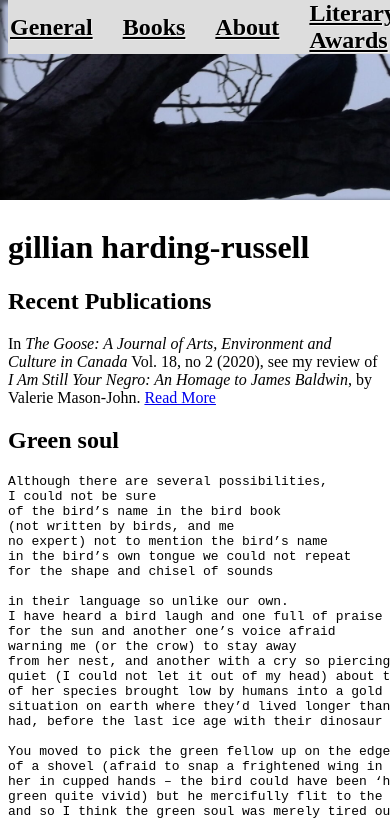
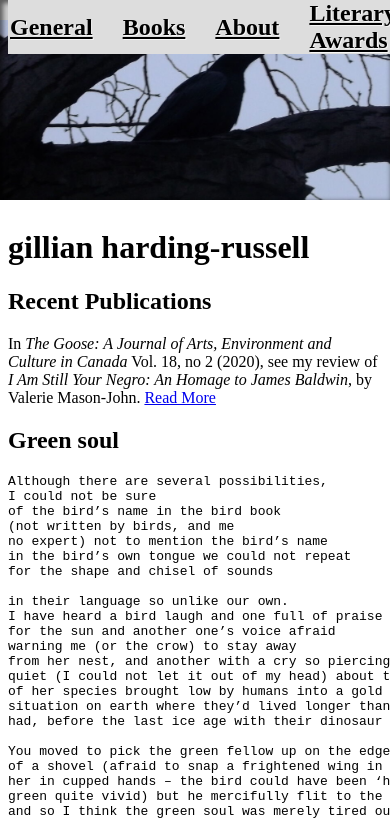
Before and after one commit to LaurieHarding-Russell/GillianHarding-Russell.com, an Angular app: page / in a window 390 px wide. Shown: the top 834 px of the page. Built offline with nearby package versions, Linux system fonts and the light colour scheme.

Commit message:
Made it slightly more friendly for mobile users.

```diff
--- a/src/app/general/general.css
+++ b/src/app/general/general.css
@@ -14,15 +14,14 @@ header {
     top: 0;
     left: 0;
     margin: 0;
-    min-width: 500px;
-    width: 100%;
+    width: 100vw;
     height: 200px;
     background-image: url("/assets/bannerImage.JPG");
     background-color: #cccccc;
     background-position: left calc(var(--scroll)/4);
     background-repeat: no-repeat;
     background-size: cover;
-
+    overflow-x: hidden;
     box-shadow: inset 2px 2px 5px 1px rgba(0,0,0,0.56);
 }
 
@@ -67,7 +66,7 @@ div.anthology-text {
 }
 
 @media screen and (max-width: 500px) {
-    .heartwood {
-    display:none;
+    .page-header::before{
+        background-position: -112px calc(var(--scroll)/4 + 20px);
     }
 }
```
Also changed, not shown: 2 other files (tests, documents, lock files or other folders).
